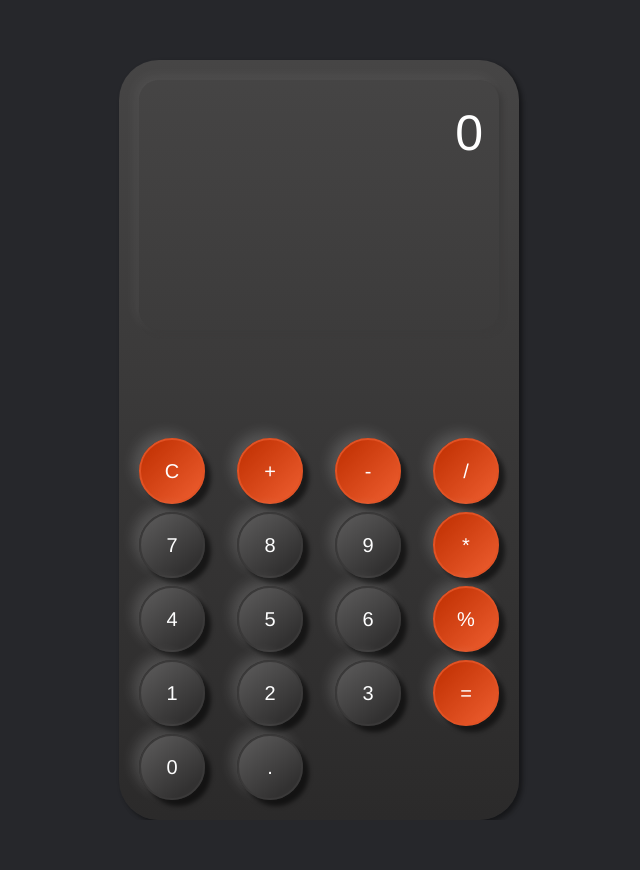
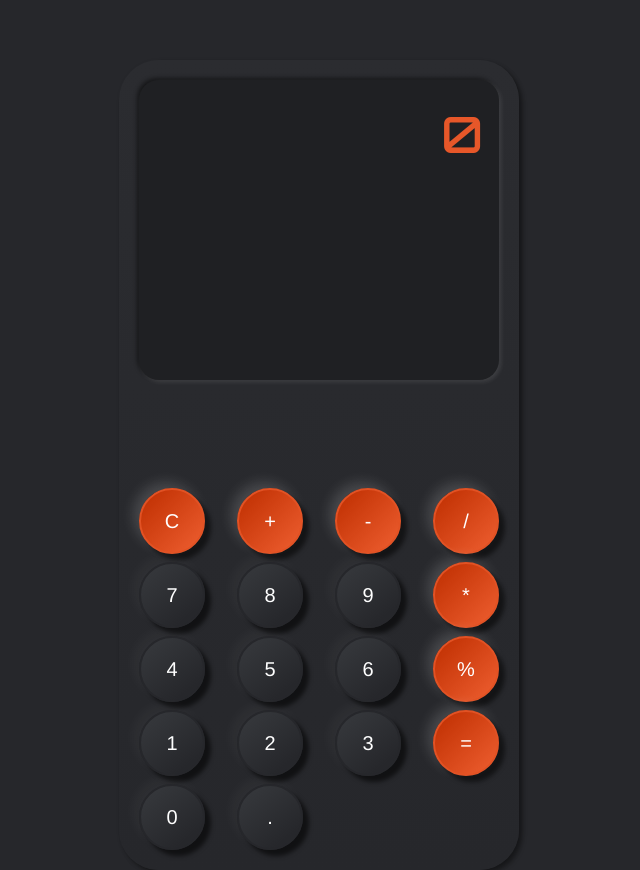
Before and after one commit to deztrap/Calculator_vue, a Vue app: page / in a window 1280 px wide. Shown: the whole page, without its empty margins (321-961 px from the left). Before the commit the page ends 820 px from the top, so only its background shows below. Built offline with nearby package versions, Linux system fonts and the light colour scheme.

Commit message:
more style changes

```diff
--- a/src/components/CalculatorItems.vue
+++ b/src/components/CalculatorItems.vue
@@ -9,9 +9,7 @@
         border-radius: 40px;
       "
     >
-      <div
-        class="w-full m-1 p-3 text-right neoresult font-weight-bold text-white"
-      >
+      <div class="w-full m-1 p-3 text-right neoresult">
         {{ CalculatorResult || 0 }}
       </div>
       <div class="row no-gutters" style="padding-top: 100px">
@@ -69,15 +67,22 @@ export default {
       if (element === "C") {
         this.CalculatorResult = "";
       }
+      if (element === "%") {
+        this.CalculatorResult = this.CalculatorResult / 100;
+      }
       if (["/", "x", "*", "-"].includes(element)) {
         this.operator = element;
         this.previousValue = this.CalculatorResult;
+
         this.CalculatorResult = "";
       }
       if (element === "=") {
         this.CalculatorResult = eval(
           this.previousValue + this.operator + this.CalculatorResult
         );
+        if (this.CalculatorResult === Infinity) {
+          this.CalculatorResult = "Really? dbz";
+        }
         this.previousValue = "";
         this.operator = null;
       }
@@ -86,17 +91,18 @@ export default {
 };
 </script>
 <style>
+@import url("https://fonts.googleapis.com/css2?family=Orbitron:wght@500&display=swap");
 .neomorph {
-  background: linear-gradient(180deg, #464545 0%, #2b2a2a 100%);
+  background: linear-gradient(180deg, #2b2c30 0%, #26272b 100%);
   box-shadow: 2px 2px 4px rgba(0, 0, 0, 0.25), 4px 4px 4px rgba(0, 0, 0, 0.25);
 }
 .neobtn {
-  background: linear-gradient(142deg, #555454 16.39%, #323131 80.68%);
+  background: linear-gradient(142deg, #34363a 16.39%, #26272b 80.68%);
   box-shadow: 6px 6px 4px rgba(0, 0, 0, 0.57),
-    -6px -6px 13px rgba(255, 255, 255, 0.15);
+    -6px -6px 13px rgba(255, 255, 255, 0.04);
   border-radius: 100px;
   box-sizing: border-box;
-  border: 2px solid rgba(58, 57, 57, 1);
+  border: 2px solid rgba(38, 39, 43, 1);
 }
 .neospecial {
   background: linear-gradient(134.21deg, #c63608 16.53%, #e75729 84.36%);
@@ -105,14 +111,16 @@ export default {
   border: 2px solid rgba(226, 82, 36, 1);
 }
 .neoresult {
-  box-shadow: 4px 4px 4px #3c3b3b, -4px -4px 13px rgba(255, 255, 255, 0.06);
-  height: 250px;
+  background: #1f2023;
+  box-shadow: 2px 2px 4px rgba(255, 255, 255, 0.11),
+    -2px -2px 4px rgba(0, 0, 0, 0.49);
+  height: 300px;
   padding-bottom: 200px;
   border-radius: 20px;
   font-size: 50px;
-  font-family: "Segoe UI", Tahoma, Geneva, Verdana, sans-serif Impact,
-    Haettenschweiler, "Arial Narrow Bold", sans-serif;
-  font-weight: 500;
+  font-family: "Orbitron", sans-serif;
+  font-weight: 400;
+  color: #e75729;
 }
 .text-right {
   text-align: right;
```
